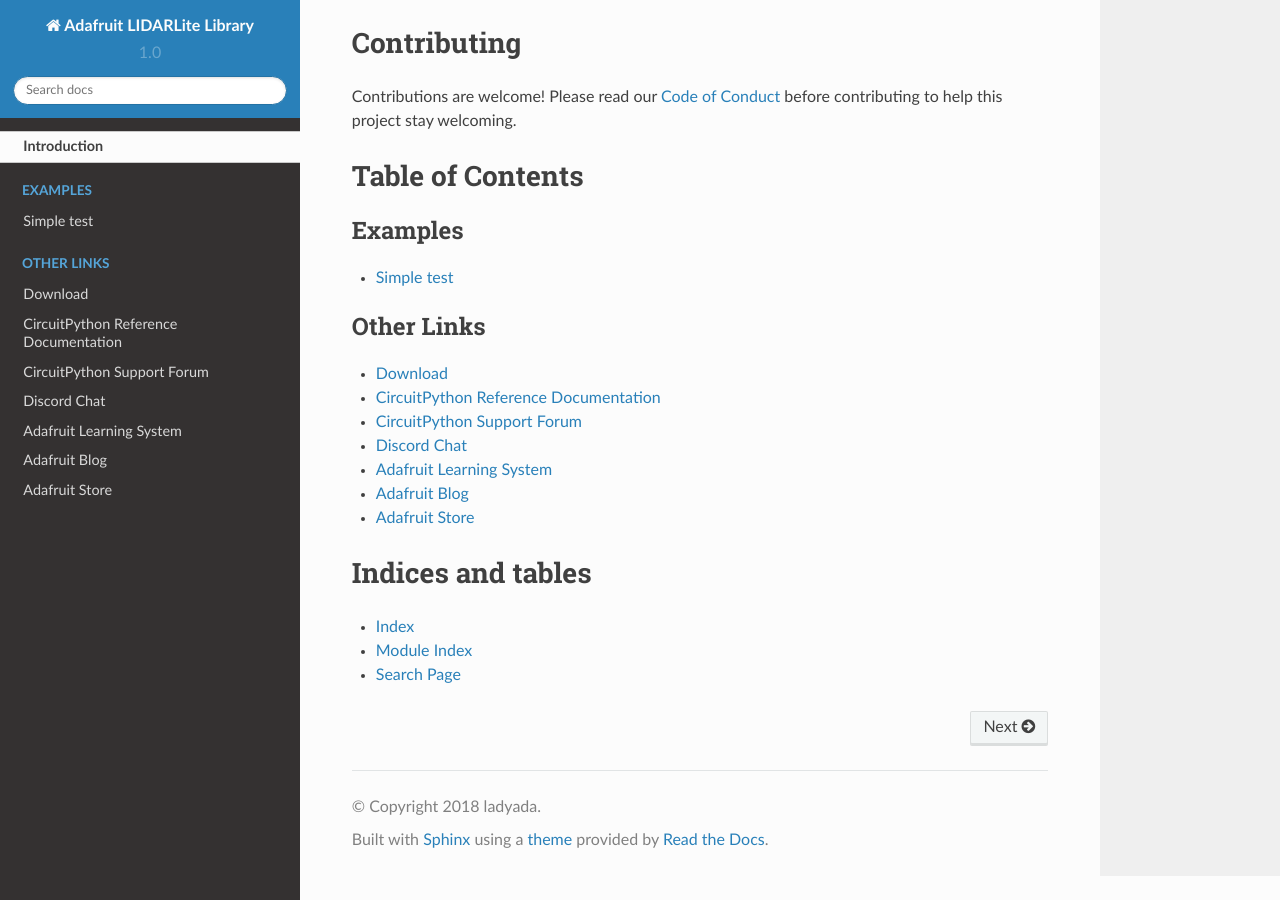
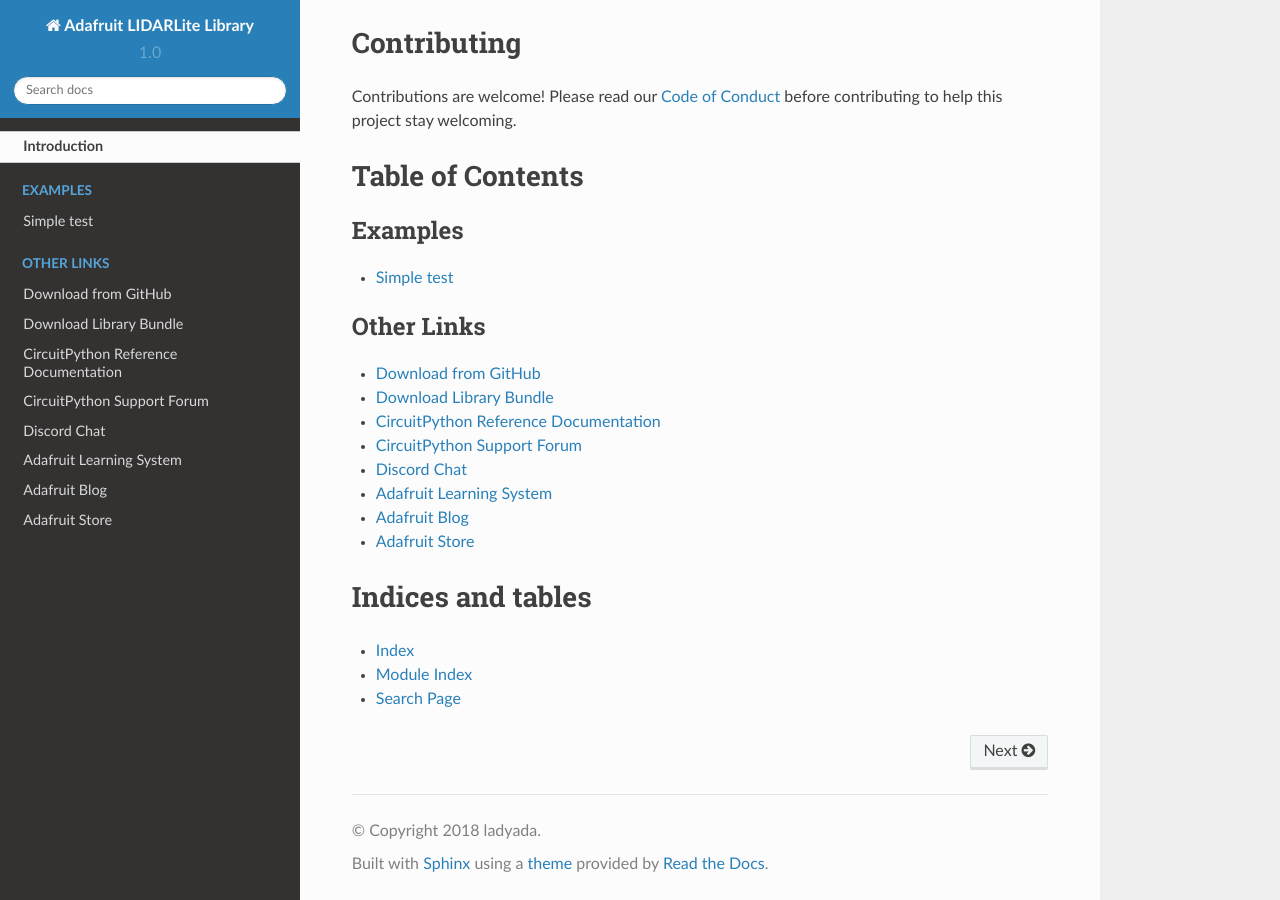
Before and after one commit to adafruit/Adafruit_CircuitPython_LIDARLite, a Sphinx documentation site: the page built from docs/index.rst, in a window 1280 px wide and 900 px high, scrolled down 1596 px. Built offline with Sphinx 7.4.7 and the Read the Docs theme 2.0.0, drawn with Linux system fonts in a browser that asks for light colours.

Commit message:
Added cp.org link to index.rst

```diff
--- a/docs/index.rst
+++ b/docs/index.rst
@@ -29,7 +29,8 @@
 .. toctree::
     :caption: Other Links
 
-    Download <https://github.com/adafruit/Adafruit_CircuitPython_LIDARLite/releases/latest>
+    Download from GitHub <https://github.com/adafruit/Adafruit_CircuitPython_LIDARLite/releases/latest>
+    Download Library Bundle <https://circuitpython.org/libraries>
     CircuitPython Reference Documentation <https://docs.circuitpython.org>
     CircuitPython Support Forum <https://forums.adafruit.com/viewforum.php?f=60>
     Discord Chat <https://adafru.it/discord>
```
